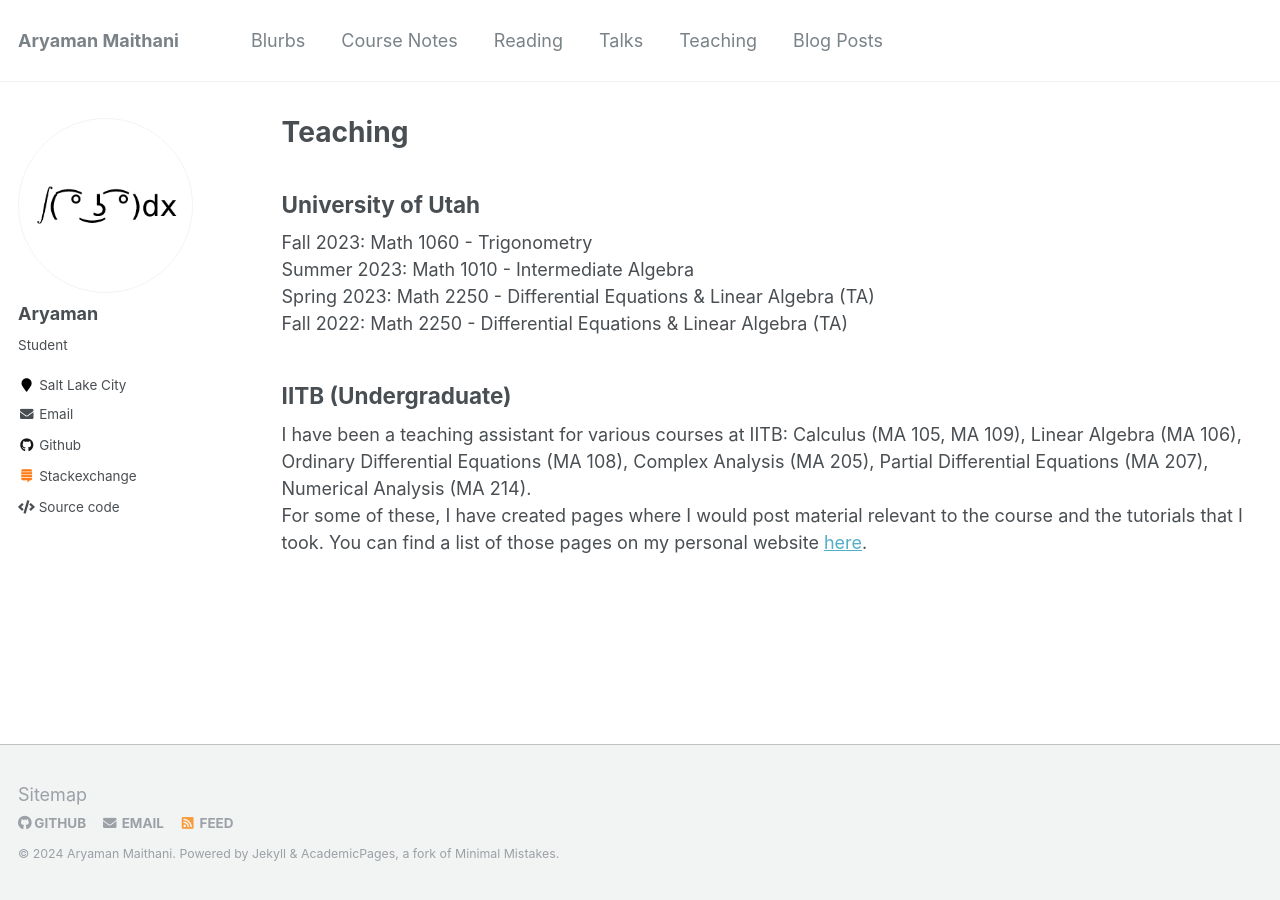
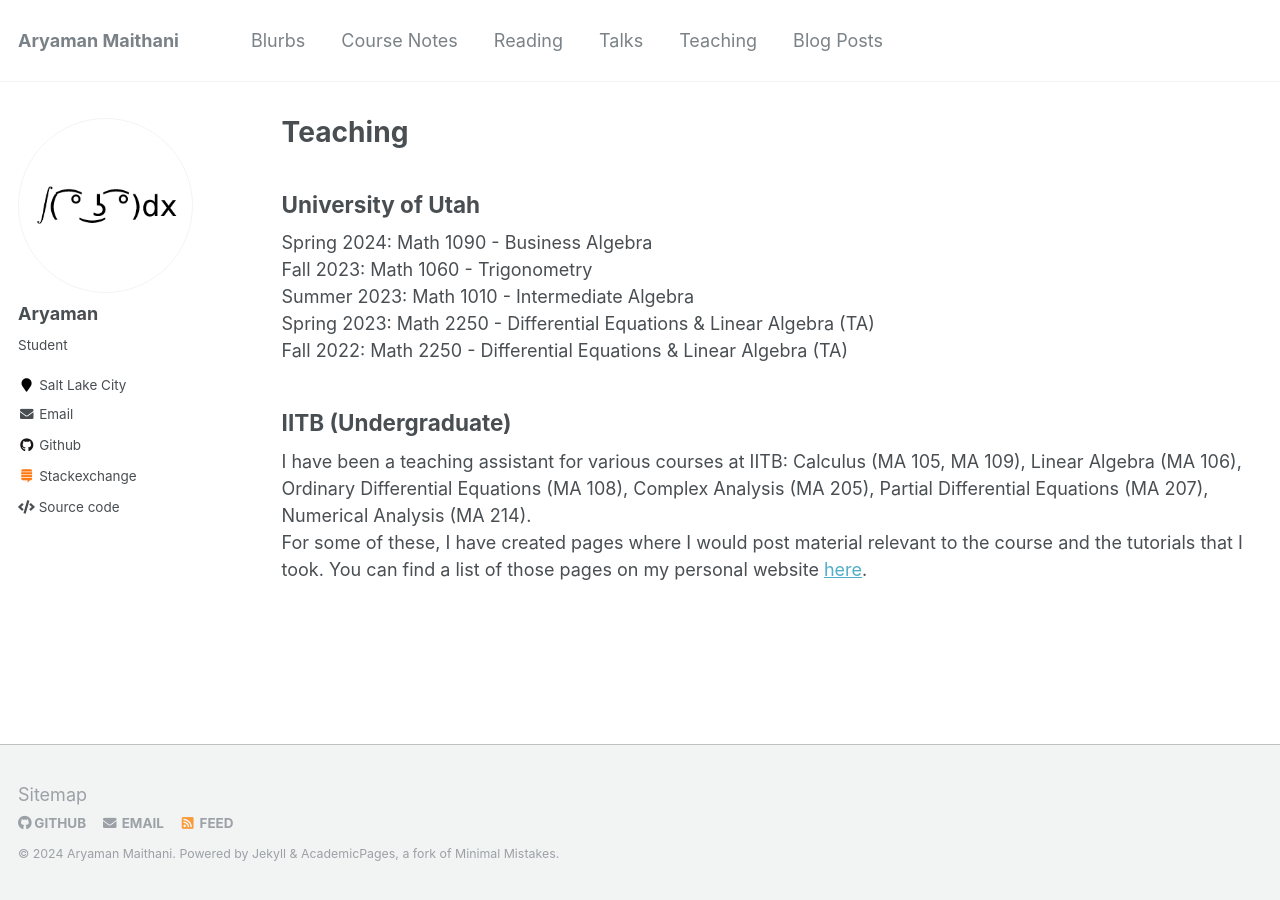
Before and after one commit to aryamanmaithani/math, a Jekyll site: the page built from _pages/teaching.html, in a window 1280 px wide. Built offline with Jekyll 4.4.1, drawn with Linux system fonts in a browser that asks for light colours.

Commit message:
Update teaching.html

```diff
--- a/_pages/teaching.html
+++ b/_pages/teaching.html
@@ -8,6 +8,7 @@ author_profile: true
 {% include base_path %}
 
 <h2>University of Utah</h2>
+Spring 2024: Math 1090 - Business Algebra <br>
 Fall 2023:   Math 1060 - Trigonometry <br>
 Summer 2023: Math 1010 - Intermediate Algebra <br>
 Spring 2023: Math 2250 - Differential Equations & Linear Algebra (TA) <br>
```
